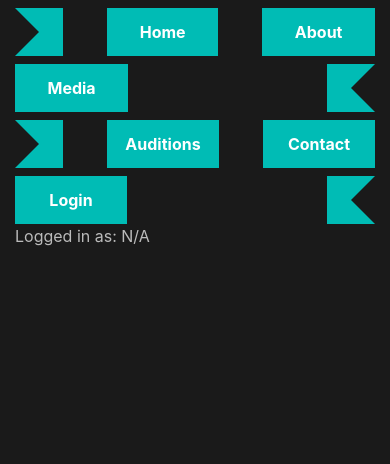
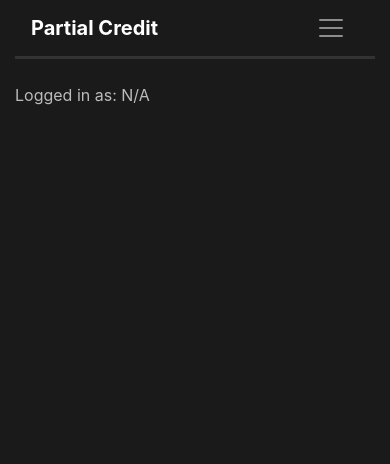
Before and after one commit to Partial-Credit/pc-web, a Django app: page / in a window 390 px wide. Shown: the top 464 px of the page. Run offline with Django 3.2, Linux system fonts and the light colour scheme; parts of the project's set-up code (start-up, migrations or seed data) failed here and were passed over; some libraries are stand-ins or nearby versions.

Commit message:
Added mobile support and other tweaks

```diff
--- a/base/static/base/style.css
+++ b/base/static/base/style.css
@@ -12,15 +12,29 @@ main {
   color: #bbb; }
 
 .navbar {
+  border-bottom: 3px #333333 solid; }
+  @media (min-width: 767.98px) {
+    .navbar {
       display: inline-flex;
-  padding: 0px; }
+      padding: 0px; } }
+
+@media (min-width: 768px) {
+  .navbar-brand {
+    display: none; } }
 
 .nav-link {
-  padding: 0rem; }
+  padding: 0; }
+
+.nav-left-second {
+  visibility: visible; }
+  @media (min-width: 767.98px) {
+    .nav-left-second {
+      display: none;
+      visibility: hidden; } }
 
 .nav-logo {
   display: none; }
-  @media (min-width: 991px) {
+  @media (min-width: 768px) {
     .nav-logo {
       display: inline-block; } }
   .nav-logo img {
@@ -30,6 +44,19 @@ main {
     height: auto;
     margin-top: 0.75em; }
 
+.nav-left span, .nav-right span {
+  text-align: center; }
+  @media (min-width: 767.98px) {
+    .nav-left span, .nav-right span {
+      width: 111px; } }
+
+.nav-right {
+  visibility: visible; }
+  @media (max-width: 767.98px) {
+    .nav-right {
+      display: none;
+      visibility: hidden; } }
+
 .ribbon {
   display: inline-flex;
   width: 100%; }
@@ -37,6 +64,7 @@ main {
     .ribbon {
       width: auto; } }
 
+@media (min-width: 768px) {
   .ribbon:after, .ribbon:before {
     margin-top: 0.5em;
     content: "";
@@ -47,29 +75,35 @@ main {
     border-right-color: transparent; }
 
   .ribbon:before {
-  border-left-color: transparent; }
-
+    border-left-color: transparent; } }
 .ribbon a:link, .ribbon a:visited {
   color: #fff;
   font-weight: bold;
   text-decoration: none;
-  float: left;
-  height: 3.5em;
   overflow: hidden; }
+  @media (min-width: 768px) {
+    .ribbon a:link, .ribbon a:visited {
+      height: 3.5em; } }
 
 .ribbon span {
-  background: #00BCB5;
-  display: inline-block;
+  background-color: #00BCB5;
   line-height: 3em;
   padding: auto;
   margin-top: 0.5em;
   position: relative;
   transition: background-color 0.2s, margin-top 0.2s; }
+  @media (min-width: 768px) {
+    .ribbon span {
+      background: #00BCB5; } }
+  @media (min-width: 767.98px) {
+    .ribbon span {
+      display: inline-block; } }
 
+@media (min-width: 768px) {
   .ribbon a:hover span {
     background: #00dbd2;
-  margin-top: 0; }
-
+    margin-top: 0; } }
+@media (min-width: 768px) {
   .ribbon span:before {
     content: "";
     position: absolute;
@@ -84,15 +118,7 @@ main {
     top: 3em;
     right: 0;
     border-left: 0.5em solid #005653;
-  border-bottom: 0.5em solid #00BCB5; }
-
-.nav-left span {
-  padding: 0 32.5px; }
-
-.nav-right span {
-  width: 112px;
-  text-align: center; }
-
+    border-bottom: 0.5em solid #00BCB5; } }
 /* Sticky footer styles
 -------------------------------------------------- */
 html {
--- a/base/templates/base/nav.html
+++ b/base/templates/base/nav.html
@@ -2,21 +2,38 @@
 
 <div class="container">
     <nav>
-    <div class='ribbon navbar align-middle nav-left'>
 
+
+    <div class='ribbon navbar navbar-expand-md align-middle nav-left'>
+
+        <a class="navbar-brand align-middle" href="/">Partial Credit</a>
+        <button class="navbar-toggler navbar-dark" type="button" data-toggle="collapse" data-target="#navbar01" aria-controls="navbar01" aria-expanded="false" aria-label="Toggle navigation">
+            <div class="navbar-toggler-icon"></div>
+        </button>
+
+        <div class="collapse navbar-collapse" id="navbar01">
     		<a class="nav-item nav-justified" href='/'><span class="nav-link">Home</span></a>
     		<a class="nav-item nav-justified" href='#'><span class="nav-link">About</span></a>
             <a class="nav-item nav-justified" href='#'><span class="nav-link">Media</span></a>
+
+            <div class="nav-left-second">
+                <a class="nav-item nav-justified" href='#'><span class="nav-link">Auditions</span></a>
+        		<a class="nav-item nav-justified" href='#'><span class="nav-link">Contact</span></a>
+                <a class="nav-item nav-justified" href='/login'><span class="nav-link">Login</span></a>
+            </div>
+        </div>
     </div>
 
     <div class="nav-logo">
         <a href ="/"><img class="logo-image" src="{% static "base/logos/logo-nav.png" %}" alt="Partial Credit"></a>
     </div>
 
-    <div class='ribbon navbar align-middle nav-right'>
+    <div class='ribbon navbar navbar-expand-md align-middle nav-right'>
+        <div class="collapse navbar-collapse" id="navbar02">
     		<a class="nav-item nav-justified" href='#'><span class="nav-link">Auditions</span></a>
     		<a class="nav-item nav-justified" href='#'><span class="nav-link">Contact</span></a>
             <a class="nav-item nav-justified" href='/login'><span class="nav-link">Login</span></a>
+        </div>
     </div>
     </nav>
 </div>
```
Also changed, not shown: base/static/base/scss/partials/_nav.scss (+81 -46 lines), base/static/base/scss/partials/_variables.scss (+11 -6 lines). Lines whose indentation alone changed are shown as unchanged.
